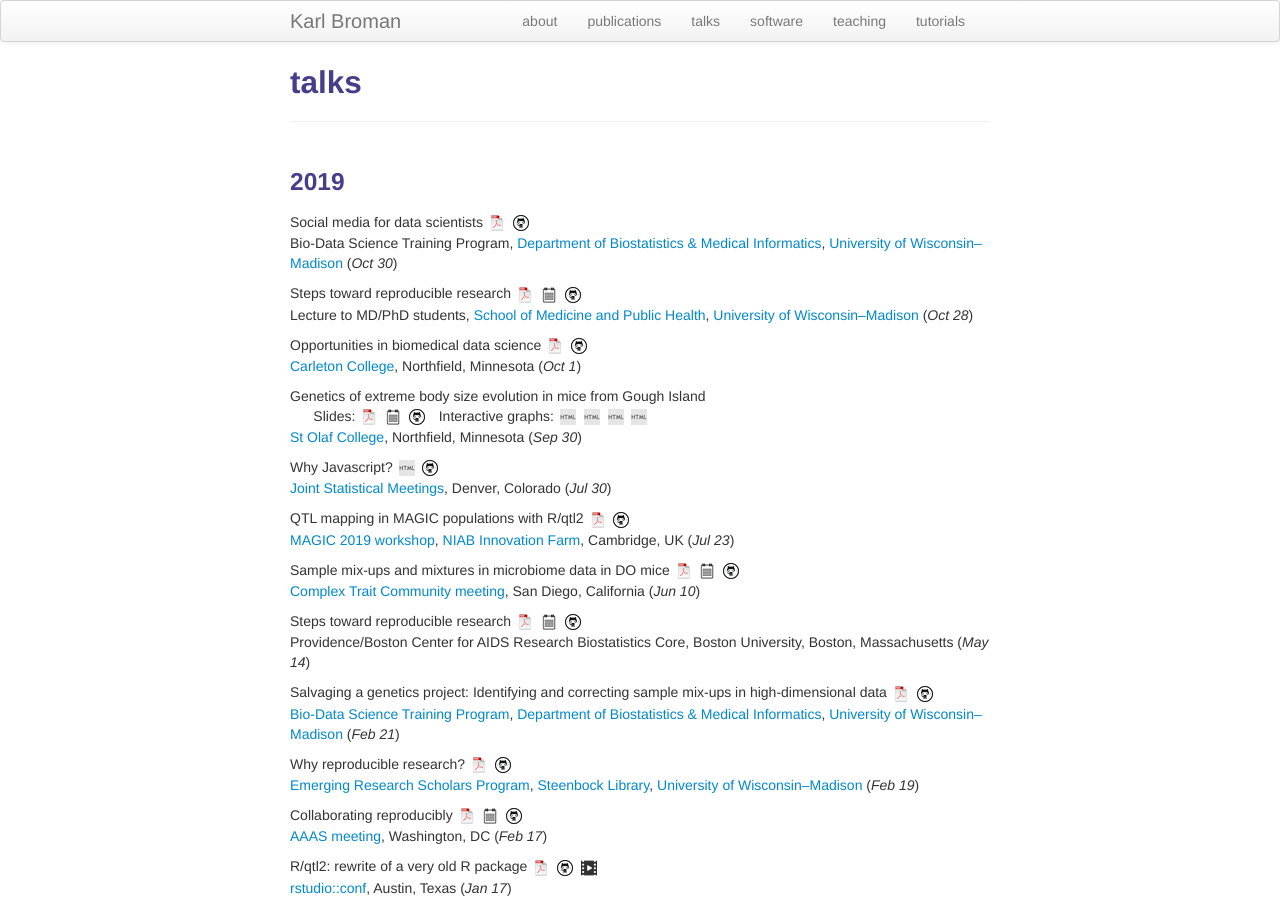
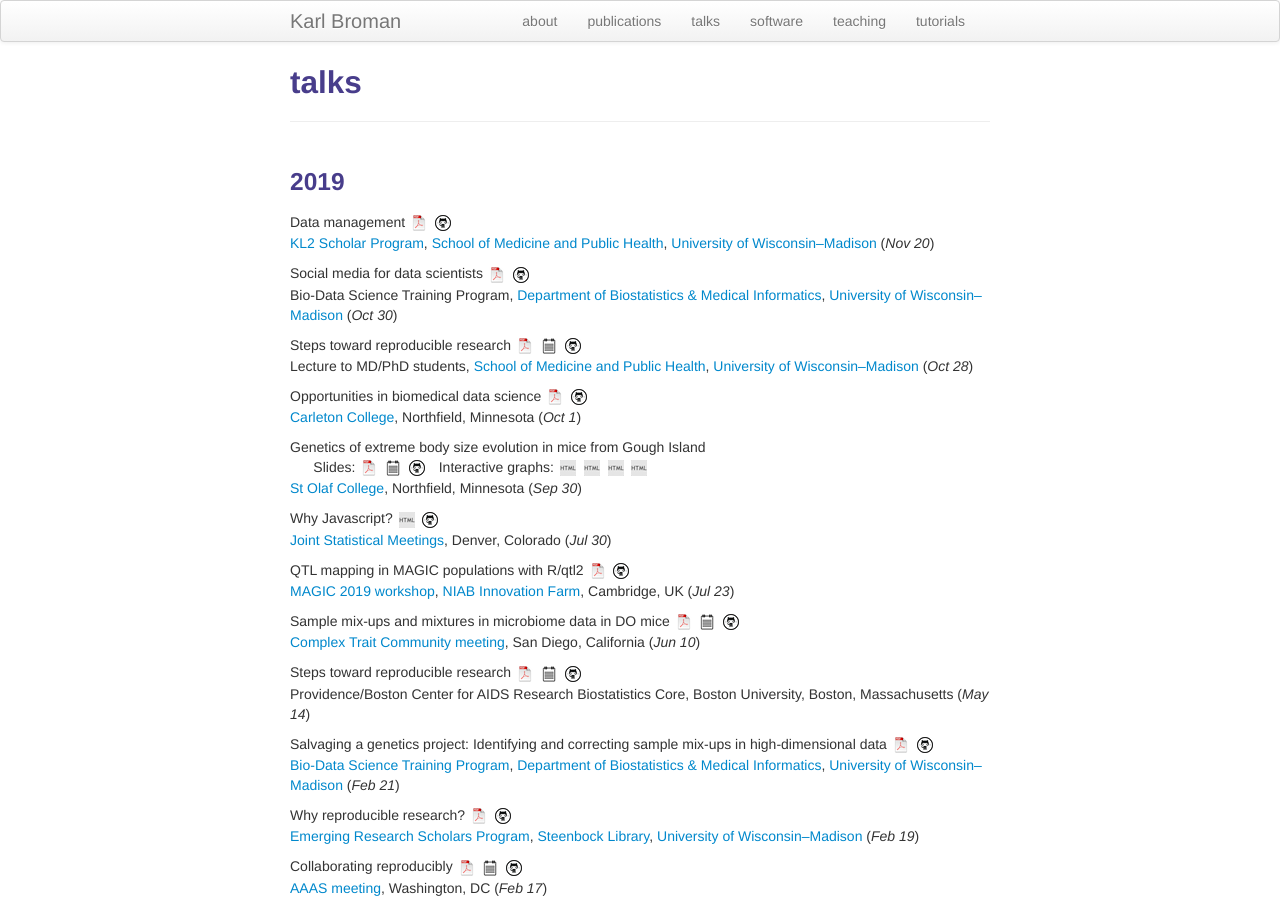
Before and after one commit to kbroman/kbroman.github.io, a Jekyll site: the page built from pages/talks.md, in a window 1280 px wide and 900 px high. Built offline with Jekyll 4.4.1, drawn with Linux system fonts in a browser that asks for light colours.

Commit message:
Add data management talk 2019-11-20

```diff
--- a/pages/talks.md
+++ b/pages/talks.md
@@ -5,6 +5,13 @@ description: Karl Broman's talks
 ---
 
 ###  2019
+
+Data management
+[![pdf](icons16/pdf-icon.png)](https://www.biostat.wisc.edu/~kbroman/presentations/datamgmt2019.pdf)
+[![github](icons16/github-icon.png)](https://github.com/kbroman/Talk_DataMgmt)<br/>
+[KL2 Scholar Program](https://ictr.wisc.edu/program/kl2-scholar-program/),
+[School of Medicine and Public Health](https://www.med.wisc.edu),
+[University of Wisconsin&ndash;Madison](https://www.wisc.edu) (_Nov 20_)
 
 Social media for data scientists
 [![pdf](icons16/pdf-icon.png)](https://kbroman.org/Talk_SocialMedia/socialmedia.pdf)
```
